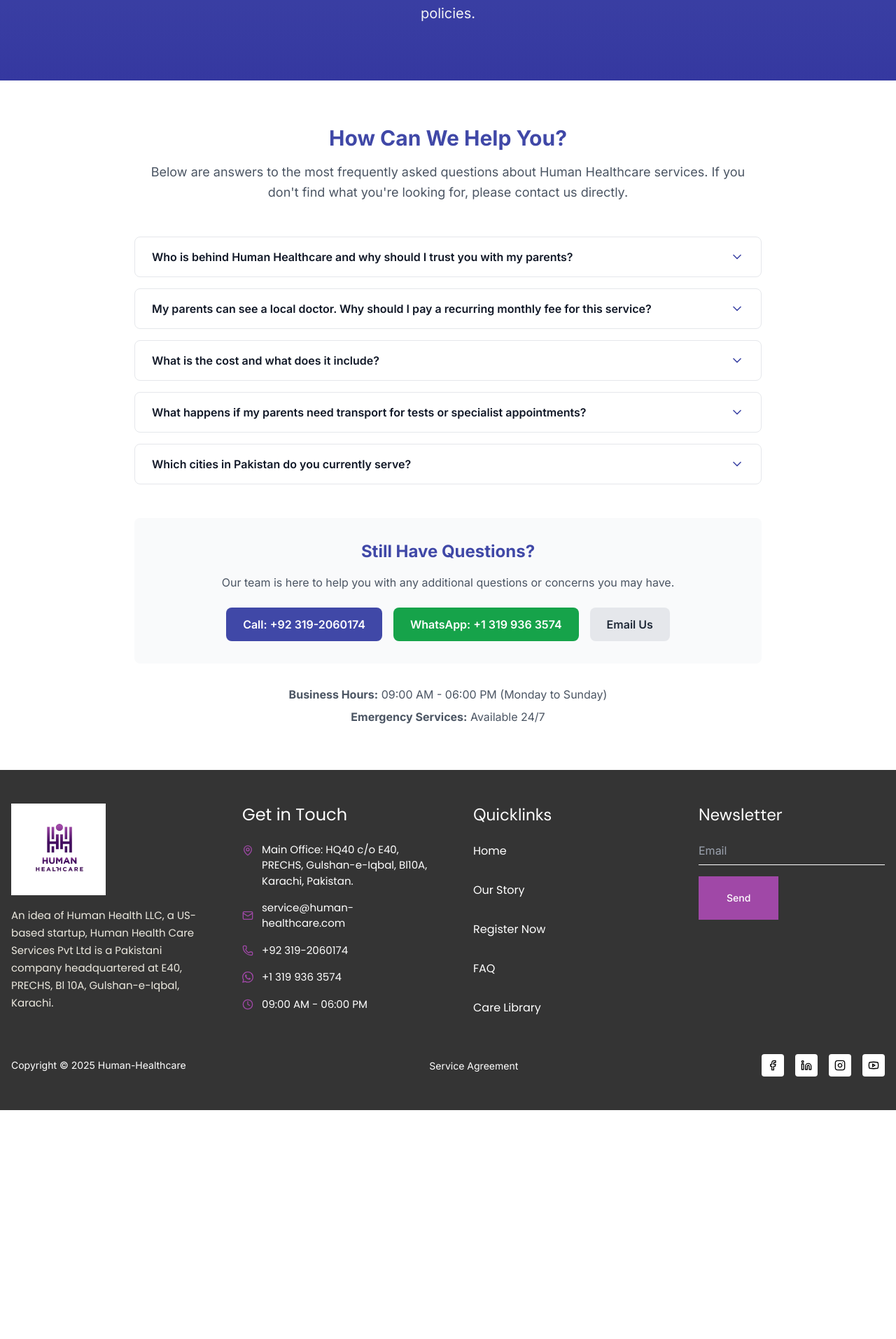
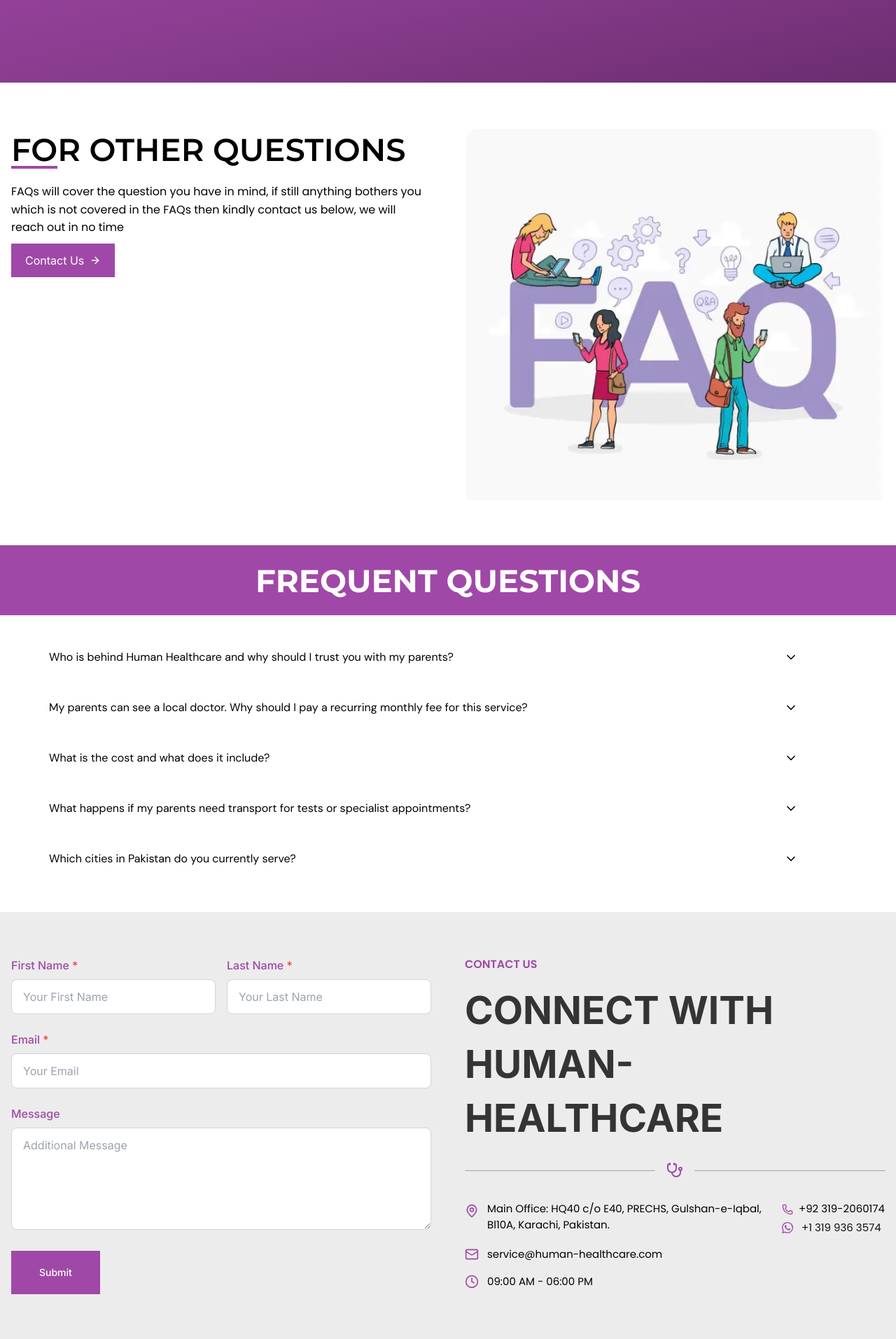
Before and after one commit to AsadullahSamo/human-healthcare, a Next.js app: page /faqs in a window 1280 px wide. Shown: the part 247-2160 px from the top of the page at 70% size. Before the commit the page ends 1833 px from the top, so only its background shows below. Built offline with nearby package versions, Linux system fonts and the light colour scheme.

Commit message:
Refine FAQs page to copy the exact design as referenced web using next js

```diff
--- a/src/app/faqs/page.tsx
+++ b/src/app/faqs/page.tsx
@@ -1,54 +1,78 @@
 'use client';
 
 import { useState } from 'react';
-import { Metadata } from 'next';
-import { ChevronDown, ChevronUp } from 'lucide-react';
+import {
+  ChevronDown,
+  ArrowRight,
+  MapPin,
+  Phone,
+
+  Mail,
+  Clock,
+  Stethoscope,
+} from 'lucide-react';
+import Image from 'next/image';
 
 const faqs = [
   {
     id: 1,
-    question: "Who is behind Human Healthcare and why should I trust you with my parents?",
-    answer: "Human Healthcare was founded by physicians living in the US and UK whose own parents are in Pakistan. The service was first built for their own families. Our commitment is based on three pillars: (1) Personal Motivation: We created the service we wanted for our loved ones, with lead physicians on-site in Pakistan. (2) Vetted & Qualified Local Teams: Care is provided by a dedicated, qualified team of a doctor, nurse, and care coordinator, who undergo rigorous background checks. (3) World-Class Oversight: Care plans are supervised by US & UK-based specialists, ensuring international standards are met."
+    question:
+      'Who is behind Human Healthcare and why should I trust you with my parents?',
+    answer:
+      'Human Healthcare was founded by physicians living in the US and UK whose own parents are in Pakistan. The service was first built for their own families. Our commitment is based on three pillars: (1) Personal Motivation: We created the service we wanted for our loved ones, with lead physicians on-site in Pakistan. (2) Vetted & Qualified Local Teams: Care is provided by a dedicated, qualified team of a doctor, nurse, and care coordinator, who undergo rigorous background checks. (3) World-Class Oversight: Care plans are supervised by US & UK-based specialists, ensuring international standards are met.',
   },
   {
     id: 2,
-    question: "My parents can see a local doctor. Why should I pay a recurring monthly fee for this service?",
-    answer: "Human Healthcare addresses gaps left by traditional visits by providing proactive, comprehensive, and connected care. Benefits include: (1) Proactive Care: Frequent home visits and regular check-ins to catch issues early. (2) Global Specialist Oversight: US-based specialists review complex cases. (3) Technology for Peace of Mind: Secure digital health data and a personalized dashboard for remote monitoring. (4) Risk-Free Guarantee: Cancel anytime within the first month for a full refund."
+    question:
+      'My parents can see a local doctor. Why should I pay a recurring monthly fee for this service?',
+    answer:
+      'Human Healthcare addresses gaps left by traditional visits by providing proactive, comprehensive, and connected care. Benefits include: (1) Proactive Care: Frequent home visits and regular check-ins to catch issues early. (2) Global Specialist Oversight: US-based specialists review complex cases. (3) Technology for Peace of Mind: Secure digital health data and a personalized dashboard for remote monitoring. (4) Risk-Free Guarantee: Cancel anytime within the first month for a full refund.',
   },
   {
     id: 3,
-    question: "What is the cost and what does it include?",
-    answer: "Essential Services: $49 USD/month for one parent, including monthly check-ups, annual labs, and cancer/cardiac screenings. Premium Services: $99 USD/month for one parent, covering all core services, monthly medications (Rs. 10k limit), complementary annual labs, weekly visits, urgent care access, weekly physiotherapy, cancer screening, vaccines, and supervision by international specialists. Payments can be monthly, quarterly, or annually."
+    question: 'What is the cost and what does it include?',
+    answer:
+      'Essential Services: $49 USD/month for one parent, including monthly check-ups, annual labs, and cancer/cardiac screenings. Premium Services: $99 USD/month for one parent, covering all core services, monthly medications (Rs. 10k limit), complementary annual labs, weekly visits, urgent care access, weekly physiotherapy, cancer screening, vaccines, and supervision by international specialists. Payments can be monthly, quarterly, or annually.',
   },
   {
     id: 4,
-    question: "What happens if my parents need transport for tests or specialist appointments?",
-    answer: "Door-to-door transport for scans or imaging centers is included. For recurring needs, our care team can arrange reliable transport at an additional at-cost charge, ensuring a seamless healthcare journey."
+    question:
+      'What happens if my parents need transport for tests or specialist appointments?',
+    answer:
+      'Door-to-door transport for scans or imaging centers is included. For recurring needs, our care team can arrange reliable transport at an additional at-cost charge, ensuring a seamless healthcare journey.',
   },
   {
     id: 5,
-    question: "Which cities in Pakistan do you currently serve?",
-    answer: "We currently provide complete at-home services in Karachi. Expansion is planned for Islamabad, Rawalpindi, Lahore, and Peshawar based on family demand. Interested families can join the waiting list or contact our founder via WhatsApp at +1 319-936-3574 to prioritize their city."
-  }
+    question: 'Which cities in Pakistan do you currently serve?',
+    answer:
+      'We currently provide complete at-home services in Karachi. Expansion is planned for Islamabad, Rawalpindi, Lahore, and Peshawar based on family demand. Interested families can join the waiting list or contact our founder via WhatsApp at +1 319-936-3574 to prioritize their city.',
+  },
 ];
 
-
-function FAQItem({ faq, isOpen, onToggle }: { faq: typeof faqs[0], isOpen: boolean, onToggle: () => void }) {
+function FAQItem({
+  faq,
+  isOpen,
+  onToggle,
+}: {
+  faq: (typeof faqs)[0];
+  isOpen: boolean;
+  onToggle: () => void;
+}) {
   return (
-    <div className="border border-gray-200 rounded-lg mb-4">
+    <div className="mb-4">
       <button
-        className="w-full px-6 py-4 text-left flex justify-between items-center hover:bg-gray-50 focus:outline-none focus:bg-gray-50"
+        className="w-full px-[70px] py-4 text-left flex justify-between items-center bg-transparent hover:bg-[#f7f9fb] focus:outline-none focus:bg-[#f7f9fb]"
         onClick={onToggle}
       >
-        <span className="font-semibold text-gray-900 pr-4">{faq.question}</span>
-        {isOpen ? (
-          <ChevronUp className="w-5 h-5 text-[#4048A7] flex-shrink-0" />
-        ) : (
-          <ChevronDown className="w-5 h-5 text-[#4048A7] flex-shrink-0" />
-        )}
+        <span className="text-[16px] leading-[24px] font-dm-sans text-black pr-4">
+          {faq.question}
+        </span>
+        <ChevronDown
+          className={`w-5 h-5 text-black flex-shrink-0 mr-[70px] transition-transform ${isOpen ? 'rotate-180' : ''}`}
+        />
       </button>
       {isOpen && (
-        <div className="px-6 pb-4">
+        <div className="px-[70px] pb-4">
           <p className="text-gray-600 leading-relaxed">{faq.answer}</p>
         </div>
       )}
@@ -58,46 +82,101 @@ function FAQItem({ faq, isOpen, onToggle }: { faq: typeof faqs[0], isOpen: boole
 
 export default function FAQsPage() {
   const [openItems, setOpenItems] = useState<number[]>([]);
+  const [formData, setFormData] = useState({
+    firstName: '',
+    lastName: '',
+    email: '',
+    message: '',
+  });
 
   const toggleItem = (id: number) => {
     setOpenItems(prev =>
-      prev.includes(id)
-        ? prev.filter(item => item !== id)
-        : [...prev, id]
+      prev.includes(id) ? prev.filter(item => item !== id) : [...prev, id]
     );
+  };
+
+  const handleInputChange = (
+    e: React.ChangeEvent<HTMLInputElement | HTMLTextAreaElement>
+  ) => {
+    const { name, value } = e.target;
+    setFormData(prev => ({
+      ...prev,
+      [name]: value,
+    }));
+  };
+
+  const handleSubmit = (e: React.FormEvent) => {
+    e.preventDefault();
+    // Handle form submission
+    console.log('Form submitted:', formData);
   };
 
   return (
     <div className="min-h-screen bg-white">
-      {/* Hero Section */}
-      <section className="bg-gradient-to-b from-[#4048A7] to-[#3538a0] text-white py-20">
+      {/* Hero Section with Background */}
+      <section className="relative h-[300px] w-full flex items-center justify-center bg-gradient-to-br from-[#a048a7] via-[#8a3d8f] to-[#6b2d6f]">
+        <div className="relative z-10">
+          <h1 className="text-[63px] leading-[88.2px] font-dm-sans font-semibold text-white font-bold text-center">
+            FAQS
+          </h1>
+        </div>
+      </section>
+
+      {/* Two Column Section */}
+      <section className="py-16">
         <div className="container mx-auto px-4">
-          <div className="max-w-4xl mx-auto text-center">
-            <h1 className="text-4xl md:text-5xl font-bold mb-6">Frequently Asked Questions</h1>
-            <p className="text-xl text-gray-100 leading-relaxed">
-              Find answers to common questions about our healthcare services, booking process, and policies.
+          <div className="flex flex-col lg:flex-row gap-12">
+            {/* Left Side - For Other Questions */}
+            <div className="flex-1">
+              <div className="relative">
+                <h2 className="font-montserrat font-semibold text-[45px] leading-[63px] text-black mb-4">
+                  <span className="relative">
+                    FO
+                    <span className="absolute bottom-0 left-0 w-full h-1 bg-[#a048a7]"></span>
+                  </span>
+                  R OTHER QUESTIONS
+                </h2>
+              </div>
+
+              <div className="mt-[10px]">
+                <p className="font-poppins text-[16px] leading-[25.6px] text-black mb-[10px]">
+                  FAQs will cover the question you have in mind, if still
+                  anything bothers you which is not covered in the FAQs then
+                  kindly contact us below, we will reach out in no time
                 </p>
+
+                <button className="bg-[#a048a7] text-white px-5 py-3 hover:bg-[#8a3d8f] transition-colors flex items-center space-x-2">
+                  <span>Contact Us</span>
+                  <ArrowRight className="w-4 h-4" />
+                </button>
+              </div>
+            </div>
+
+            {/* Right Side - FAQ Image */}
+            <div className="flex-1">
+              <Image
+                src="/images/faqs/faqs.jpg"
+                alt="FAQ"
+                width={500}
+                height={400}
+                className="w-full h-auto object-cover rounded-lg"
+              />
+            </div>
           </div>
         </div>
       </section>
 
-      {/* FAQ Content */}
-      <section className="py-16">
-        <div className="container mx-auto px-4">
-          <div className="max-w-4xl mx-auto">
-
-            {/* Introduction */}
-            <div className="text-center mb-12">
-              <h2 className="text-3xl font-bold text-[#4048A7] mb-4">How Can We Help You?</h2>
-              <p className="text-lg text-gray-600 leading-relaxed">
-                Below are answers to the most frequently asked questions about Human Healthcare services.
-                If you don't find what you're looking for, please contact us directly.
-              </p>
-            </div>
+      {/* Frequent Questions Header */}
+      <section className="bg-[#a048a7] h-[100px] w-full flex items-center justify-center">
+        <h2 className="font-montserrat font-bold text-[45px] leading-[63px] text-white">
+          FREQUENT QUESTIONS
+        </h2>
+      </section>
 
       {/* FAQ Items */}
-            <div className="mb-12">
-              {faqs.map((faq) => (
+      <section className="py-8">
+        <div className="w-full">
+          {faqs.map(faq => (
             <FAQItem
               key={faq.id}
               faq={faq}
@@ -106,43 +185,164 @@ export default function FAQsPage() {
             />
           ))}
         </div>
+      </section>
 
-            {/* Contact Section */}
-            <div className="bg-gray-50 p-8 rounded-lg text-center">
-              <h3 className="text-2xl font-bold text-[#4048A7] mb-4">Still Have Questions?</h3>
-              <p className="text-gray-600 mb-6">
-                Our team is here to help you with any additional questions or concerns you may have.
+      {/* Contact Form Section */}
+      <section className="bg-[#ECECEC] py-16">
+        <div className="container mx-auto px-4">
+          <div className="flex flex-col lg:flex-row gap-12">
+            {/* Left Side - Contact Form */}
+            <div className="flex-1">
+              <form onSubmit={handleSubmit} className="space-y-6">
+                {/* First Name and Last Name Row */}
+                <div className="flex flex-col md:flex-row gap-4">
+                  <div className="flex-1">
+                    <label className="block font-medium text-[#a048a7] mb-2">
+                      First Name <span className="text-red-500">*</span>
+                    </label>
+                    <input
+                      type="text"
+                      name="firstName"
+                      placeholder="Your First Name"
+                      value={formData.firstName}
+                      onChange={handleInputChange}
+                      required
+                      className="w-full px-4 py-3 border border-gray-300 rounded-lg focus:outline-none focus:ring-2 focus:ring-[#a048a7]"
+                    />
+                  </div>
+                  <div className="flex-1">
+                    <label className="block font-medium text-[#a048a7] mb-2">
+                      Last Name <span className="text-red-500">*</span>
+                    </label>
+                    <input
+                      type="text"
+                      name="lastName"
+                      placeholder="Your Last Name"
+                      value={formData.lastName}
+                      onChange={handleInputChange}
+                      required
+                      className="w-full px-4 py-3 border border-gray-300 rounded-lg focus:outline-none focus:ring-2 focus:ring-[#a048a7]"
+                    />
+                  </div>
+                </div>
+
+                {/* Email */}
+                <div>
+                  <label className="block font-medium text-[#a048a7] mb-2">
+                    Email <span className="text-red-500">*</span>
+                  </label>
+                  <input
+                    type="email"
+                    name="email"
+                    placeholder="Your Email"
+                    value={formData.email}
+                    onChange={handleInputChange}
+                    required
+                    className="w-full px-4 py-3 border border-gray-300 rounded-lg focus:outline-none focus:ring-2 focus:ring-[#a048a7]"
+                  />
+                </div>
+
+                {/* Message */}
+                <div>
+                  <label className="block font-medium text-[#a048a7] mb-2">
+                    Message
+                  </label>
+                  <textarea
+                    name="message"
+                    placeholder="Additional Message"
+                    value={formData.message}
+                    onChange={handleInputChange}
+                    rows={5}
+                    className="w-full px-4 py-3 border border-gray-300 rounded-lg focus:outline-none focus:ring-2 focus:ring-[#a048a7]"
+                  />
+                </div>
+
+                {/* Submit Button */}
+                <button
+                  type="submit"
+                  className="bg-[#a048a7] text-white px-10 py-6 text-[14px] leading-[14px] font-medium hover:bg-[#8a3d8f] transition-colors"
+                >
+                  Submit
+                </button>
+              </form>
+            </div>
+
+            {/* Right Side - Contact Info */}
+            <div className="flex-1">
+              <h3 className="text-[16px] leading-[22.4px] font-poppins font-semibold text-[#a048a7] mb-4">
+                CONTACT US
+              </h3>
+
+              <h2 className="text-[55px] leading-[77px] text-[#343434] font-bold mb-6">
+                CONNECT WITH HUMAN-HEALTHCARE
+              </h2>
+
+              {/* Divider with Doctor Icon */}
+              <div className="flex items-center mb-8">
+                <div className="flex-1 h-px bg-gray-400"></div>
+                <Stethoscope className="w-6 h-6 text-[#a048a7] mx-4" />
+                <div className="flex-1 h-px bg-gray-400"></div>
+              </div>
+
+              {/* Contact Details */}
+              <div className="space-y-4">
+                <div className="flex items-start">
+                  <MapPin className="w-5 h-5 text-[#a048a7] mt-1 mr-3 flex-shrink-0" />
+                  <div className="flex-1">
+                    <div className="flex flex-col lg:flex-row lg:items-start lg:justify-between">
+                      <p className="text-black font-poppins text-[15px] leading-[22.4px] flex-1">
+                        Main Office: HQ40 c/o E40, PRECHS, Gulshan-e-Iqbal, Bl10A,
+                        Karachi, Pakistan.
                       </p>
-              <div className="flex flex-col sm:flex-row gap-4 justify-center">
+                      <div className="flex flex-col lg:ml-4 mt-2 lg:mt-0 space-y-1">
+                        <div className="flex items-center">
+                          <Phone className="w-4 h-4 text-[#a048a7] mr-2 flex-shrink-0" />
                           <a
                             href="tel:+923192060174"
-                  className="bg-[#4048A7] text-white px-6 py-3 rounded-lg font-semibold hover:bg-[#3538a0] transition-colors"
+                            className="text-black font-poppins text-[15px] leading-[22.4px] hover:text-[#a048a7]"
                           >
-                  Call: +92 319-2060174
+                            +92 319-2060174
                           </a>
+                        </div>
+                        <div className="flex items-center">
+                          <div className="flex items-center">
+                            <svg
+                            className="w-4 h-4 text-[#a048a7] mr-3 flex-shrink-0"
+                            fill="currentColor"
+                            viewBox="0 0 24 24"
+                            >
+                            <path d="M17.472 14.382c-.297-.149-1.758-.867-2.03-.967-.273-.099-.471-.148-.67.15-.197.297-.767.966-.94 1.164-.173.199-.347.223-.644.075-.297-.15-1.255-.463-2.39-1.475-.883-.788-1.48-1.761-1.653-2.059-.173-.297-.018-.458.13-.606.134-.133.298-.347.446-.52.149-.174.198-.298.298-.497.099-.198.05-.371-.025-.52-.075-.149-.669-1.612-.916-2.207-.242-.579-.487-.5-.669-.51-.173-.008-.371-.01-.57-.01-.198 0-.52.074-.792.372-.272.297-1.04 1.016-1.04 2.479 0 1.462 1.065 2.875 1.213 3.074.149.198 2.096 3.2 5.077 4.487.709.306 1.262.489 1.694.625.712.227 1.36.195 1.871.118.571-.085 1.758-.719 2.006-1.413.248-.694.248-1.289.173-1.413-.074-.124-.272-.198-.57-.347m-5.421 7.403h-.004a9.87 9.87 0 01-5.031-1.378l-.361-.214-3.741.982.998-3.648-.235-.374a9.86 9.86 0 01-1.51-5.26c.001-5.45 4.436-9.884 9.888-9.884 2.64 0 5.122 1.03 6.988 2.898a9.825 9.825 0 012.893 6.994c-.003 5.45-4.437 9.884-9.885 9.884m8.413-18.297A11.815 11.815 0 0012.05 0C5.495 0 .16 5.335.157 11.892c0 2.096.547 4.142 1.588 5.945L.057 24l6.305-1.654a11.882 11.882 0 005.683 1.448h.005c6.554 0 11.89-5.335 11.893-11.893A11.821 11.821 0 0020.905 3.488" />
+                            </svg>
                             <a
                             href="https://wa.me/+13199363574"
-                  className="bg-green-600 text-white px-6 py-3 rounded-lg font-semibold hover:bg-green-700 transition-colors"
+                            className="text-[15px] leading-[22.4px] text-[#111] font-poppins hover:text-[#a048a7]"
                             >
-                  WhatsApp: +1 319 936 3574
-                </a>
-                <a
-                  href="mailto:service@human-healthcare.com"
-                  className="bg-gray-200 text-gray-800 px-6 py-3 rounded-lg font-semibold hover:bg-gray-300 transition-colors"
-                >
-                  Email Us
+                            +1 319 936 3574
                             </a>
                         </div>
                         </div>
+                      </div>
+                    </div>
+                  </div>
+                </div>
 
-            {/* Business Hours */}
-            <div className="mt-8 text-center">
-              <p className="text-gray-600">
-                <strong>Business Hours:</strong> 09:00 AM - 06:00 PM (Monday to Sunday)
-              </p>
-              <p className="text-gray-600 mt-2">
-                <strong>Emergency Services:</strong> Available 24/7
-              </p>
+                <div className="flex items-center">
+                  <Mail className="w-5 h-5 text-[#a048a7] mr-3 flex-shrink-0" />
+                  <a
+                    href="mailto:service@human-healthcare.com"
+                    className="text-black font-poppins text-[15px] leading-[22.4px] hover:text-[#a048a7]"
+                  >
+                    service@human-healthcare.com
+                  </a>
+                </div>
+
+                <div className="flex items-center">
+                  <Clock className="w-5 h-5 text-[#a048a7] mr-3 flex-shrink-0" />
+                  <span className="text-black font-poppins text-[15px] leading-[22.4px]">
+                    09:00 AM - 06:00 PM
+                  </span>
+                </div>
+              </div>
             </div>
           </div>
         </div>
```
Also changed, not shown: src/app/layout.tsx (+6 -4 lines), src/app/our-story/page.tsx (+76 -23 lines), src/components/navigation/Footer.tsx (+44 -12 lines), public/images/faqs/faqs.jpg (added). Lines whose indentation alone changed are shown as unchanged.
